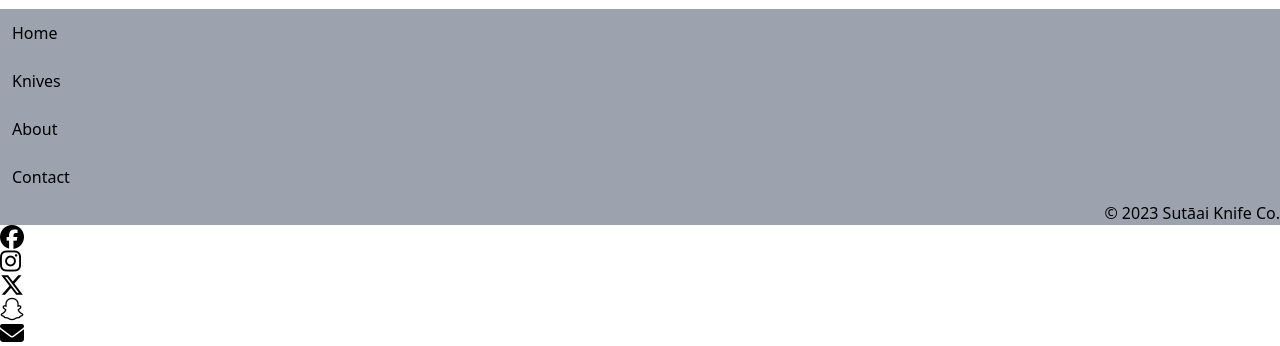
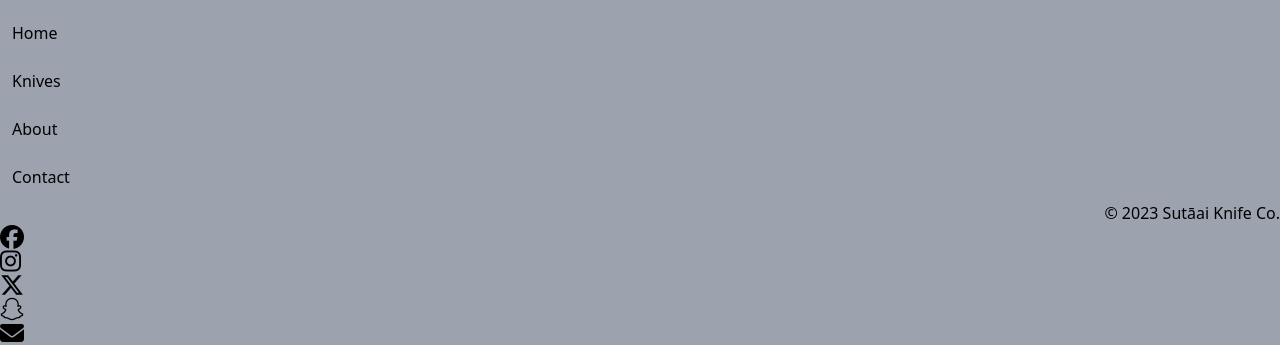
Before and after one commit to chad-cervantes/cpnt201-a3, a plain HTML site: page index.html in a window 1280 px wide. Shown: the part 2041-2387 px from the top of the page. Drawn offline with nearby package versions, Linux system fonts and the light colour scheme.

Commit message:
made footer bg-gray-400

```diff
--- a/index.html
+++ b/index.html
@@ -37,7 +37,7 @@
            </section>
       </div>
   </main>
-      <footer>
+      <footer class="bg-gray-400">
         <div class="primary-nav">
           <ul class="pt-3">
             <li class="p-3 block bg-gray-400 md:flex justify-start"><a href="index.html">Home</a></li>
```
